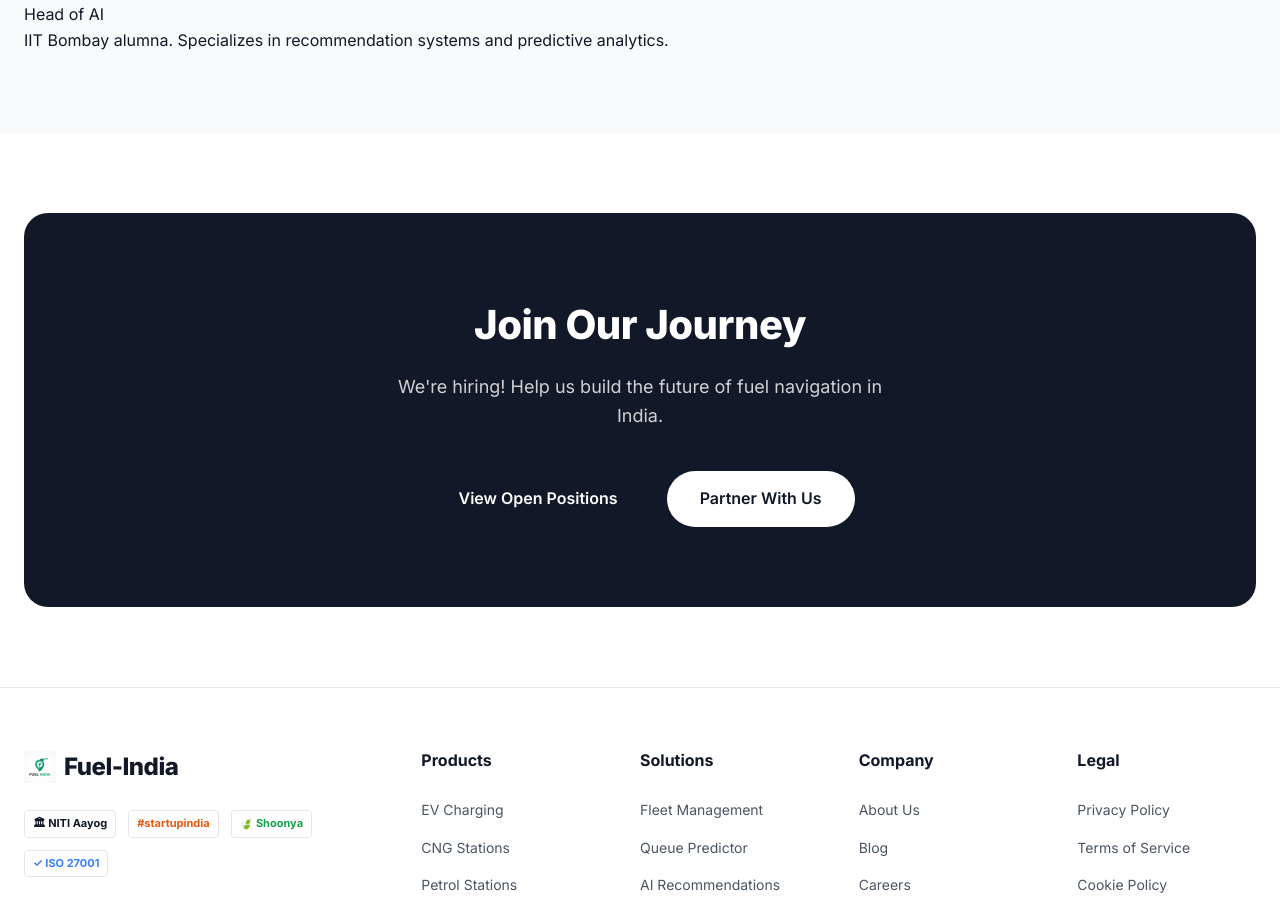
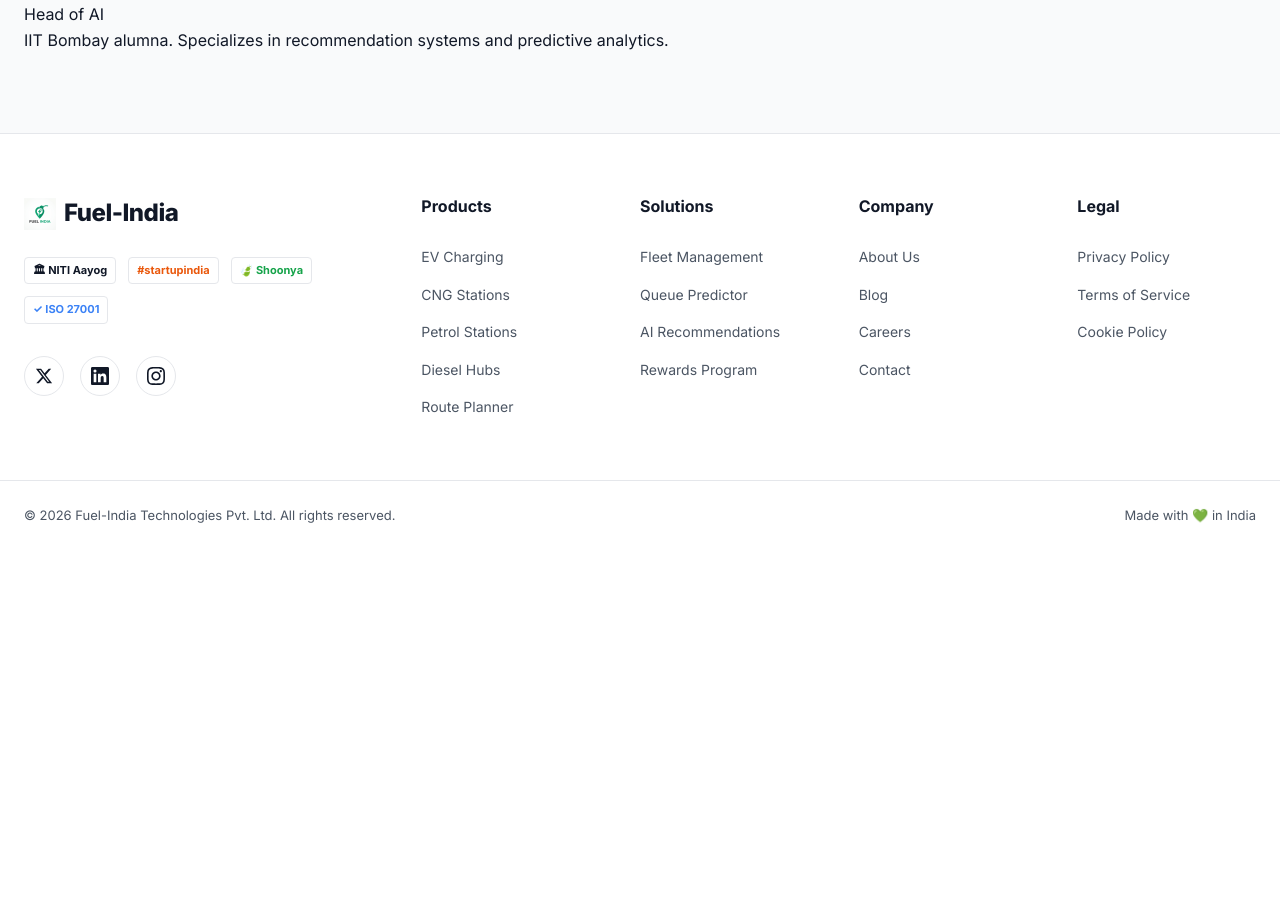
Before and after one commit to Ankit-yadav-8/Ankit-Fuel, a React (Vite) app in the folder fuel-india/: page /#/about in a window 1280 px wide. Before the commit this address led to /#/privacy. Shown: the part 3321-4230 px from the top of the page. After the commit the page ends 3871 px from the top, so only its background shows below. Built offline with nearby package versions, Linux system fonts and the light colour scheme.

Commit message:
Remove CTA sections from all remaining pages

```diff
--- a/fuel-india/src/pages/About.jsx
+++ b/fuel-india/src/pages/About.jsx
@@ -123,19 +123,6 @@
           </div>
         </div>
       </section>
-
-      <section className="cta-section">
-        <div className="container">
-          <div className="cta-card">
-            <h2 className="cta-card__title">Join Our Journey</h2>
-            <p className="cta-card__desc">We're hiring! Help us build the future of fuel navigation in India.</p>
-            <div className="cta-card__actions">
-              <Link to="/contact" className="btn btn--primary btn--lg">View Open Positions</Link>
-              <Link to="/contact" className="btn btn--white btn--lg">Partner With Us</Link>
-            </div>
-          </div>
-        </div>
-      </section>
     </div>
   );
 }
--- a/fuel-india/src/pages/Blog.jsx
+++ b/fuel-india/src/pages/Blog.jsx
@@ -135,19 +135,6 @@
           </div>
         </div>
       </section>
-
-      <section className="cta-section">
-        <div className="container">
-          <div className="cta-card">
-            <h2 className="cta-card__title">Subscribe to Our Newsletter</h2>
-            <p className="cta-card__desc">Weekly fuel price updates, industry insights, and product announcements. No spam.</p>
-            <div className="newsletter-form">
-              <input type="email" placeholder="Enter your email" className="newsletter-form__input" />
-              <button className="btn btn--primary">Subscribe ↗</button>
-            </div>
-          </div>
-        </div>
-      </section>
     </div>
   );
 }
--- a/fuel-india/src/pages/DieselPage.jsx
+++ b/fuel-india/src/pages/DieselPage.jsx
@@ -124,19 +124,6 @@
           </div>
         </div>
       </section>
-
-      <section className="cta-section">
-        <div className="container">
-          <div className="cta-card">
-            <h2 className="cta-card__title">Ready to Optimize Your Fleet?</h2>
-            <p className="cta-card__desc">Reduce refueling costs by 35% with AI-powered route planning and queue prediction.</p>
-            <div className="cta-card__actions">
-              <Link to="/contact" className="btn btn--primary btn--lg">Request Demo</Link>
-              <Link to="/route-planner" className="btn btn--white btn--lg">Try Free</Link>
-            </div>
-          </div>
-        </div>
-      </section>
     </div>
   );
 }
--- a/fuel-india/src/pages/Rewards.jsx
+++ b/fuel-india/src/pages/Rewards.jsx
@@ -100,17 +100,7 @@
         </div>
       </section>
 
-      <section className="cta-section">
-        <div className="container">
-          <div className="cta-card">
-            <h2 className="cta-card__title">Start Earning Today</h2>
-            <p className="cta-card__desc">Sign up and get 50 bonus points instantly. Your first queue report earns another 10!</p>
-            <div className="cta-card__actions">
-              <Link to="/route-planner" className="btn btn--primary btn--lg">Join Now — It's Free</Link>
-            </div>
-          </div>
-        </div>
-      </section>
+
     </div>
   );
 }
```
